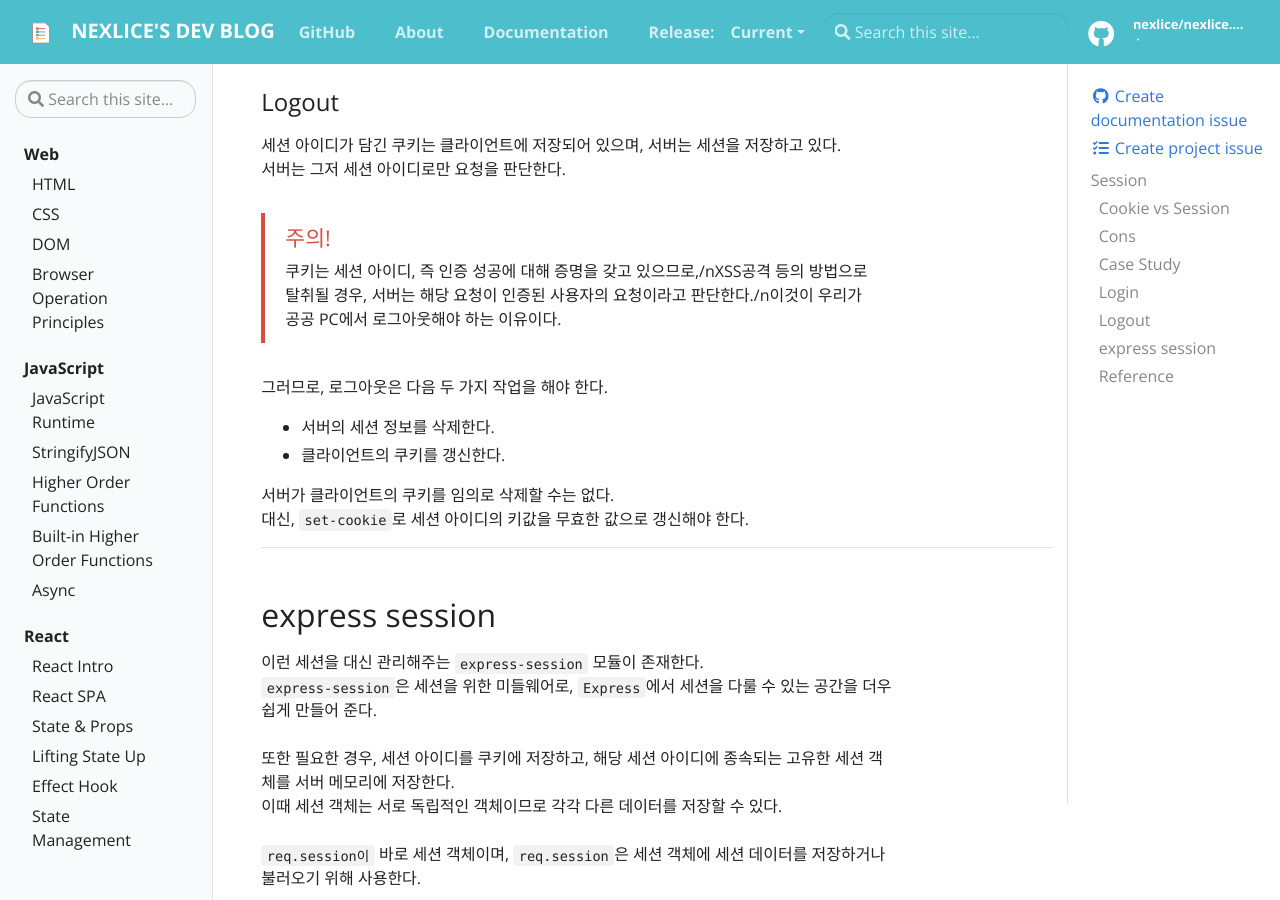
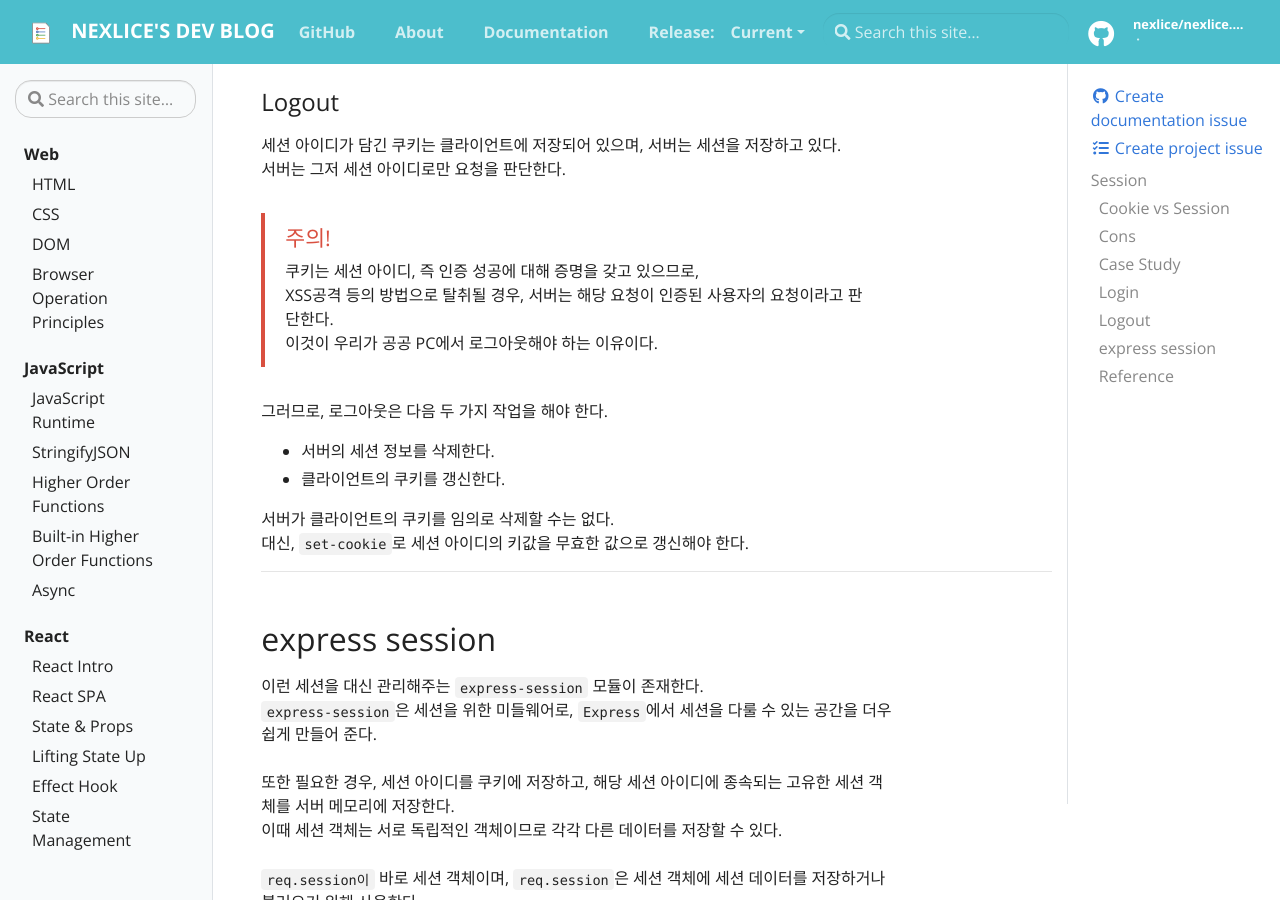
Before and after one commit to nexlice/nexlice.github.io, a Jekyll site: the page built from _docs/server/session.md, in a window 1280 px wide and 900 px high, scrolled down 2663 px. Built offline with Jekyll 4.4.1, drawn with Linux system fonts in a browser that asks for light colours.

Commit message:
fix: session.md

```diff
--- a/_docs/server/session.md
+++ b/_docs/server/session.md
@@ -82,7 +82,7 @@ Session-based Authentication이 어떻게 수행되는지 확인하자.
 세션 아이디가 담긴 쿠키는 클라이언트에 저장되어 있으며, 서버는 세션을 저장하고 있다.
 서버는 그저 세션 아이디로만 요청을 판단한다.
 
-{% include alert.html type="danger" title="주의!" content="쿠키는 세션 아이디, 즉 인증 성공에 대해 증명을 갖고 있으므로,/nXSS공격 등의 방법으로 탈취될 경우, 서버는 해당 요청이 인증된 사용자의 요청이라고 판단한다./n이것이 우리가 공공 PC에서 로그아웃해야 하는 이유이다." %}
+{% include alert.html type="danger" title="주의!" content="쿠키는 세션 아이디, 즉 인증 성공에 대해 증명을 갖고 있으므로,<br>XSS공격 등의 방법으로 탈취될 경우, 서버는 해당 요청이 인증된 사용자의 요청이라고 판단한다.<br>이것이 우리가 공공 PC에서 로그아웃해야 하는 이유이다." %}
 
 그러므로, 로그아웃은 다음 두 가지 작업을 해야 한다.
 - 서버의 세션 정보를 삭제한다.
```
